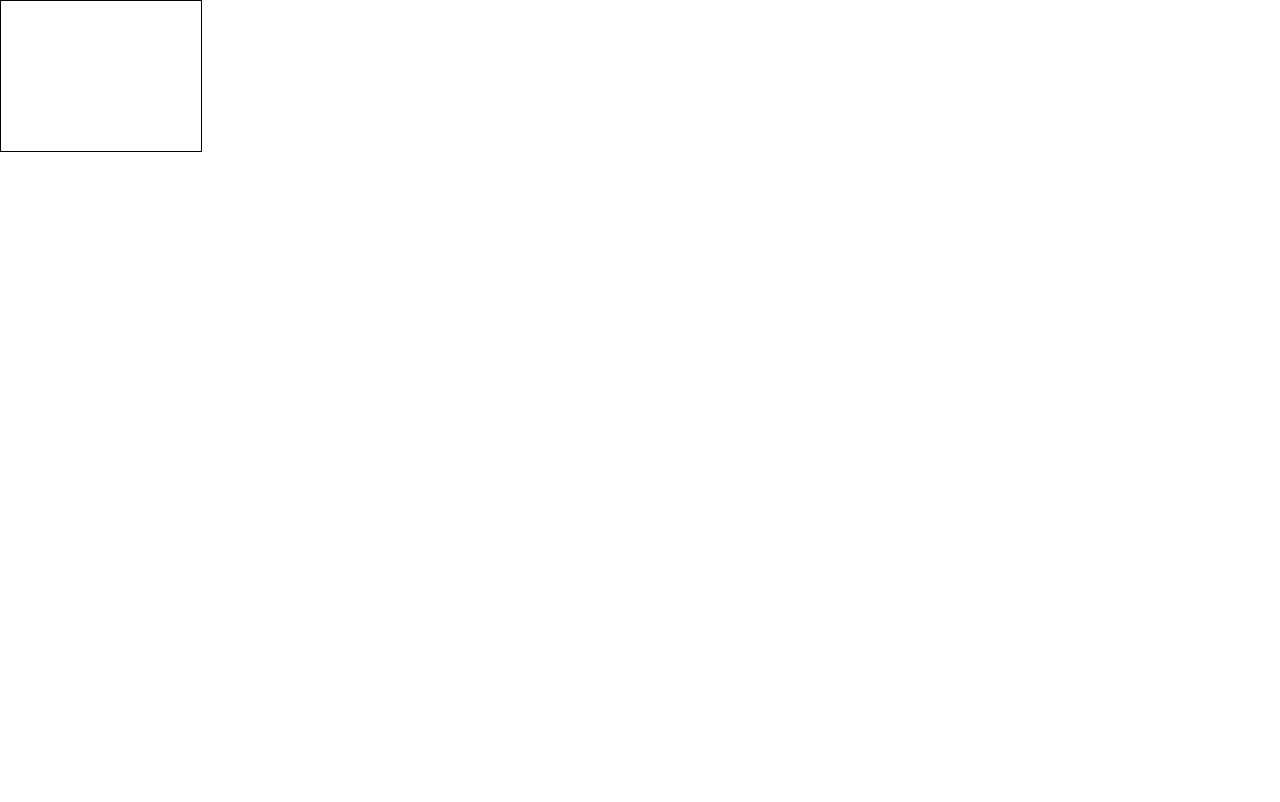
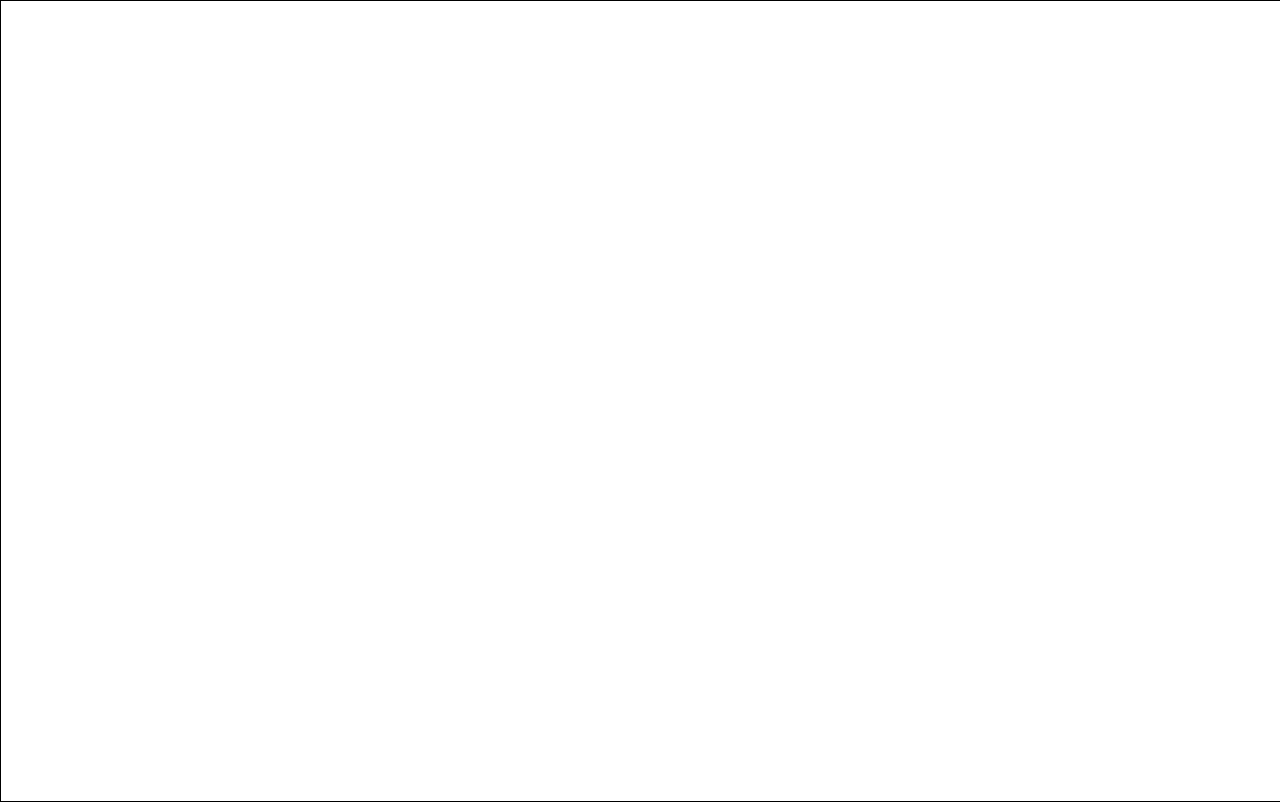
Before and after one commit to mdelarette/hex, a React (Create React App) app: page / in a window 1280 px wide. Built offline with nearby package versions, Linux system fonts and the light colour scheme.

Commit message:
no scroll bar, initial size

```diff
--- a/src/components/Canvas.tsx
+++ b/src/components/Canvas.tsx
@@ -1,8 +1,20 @@
 import React from 'react';
+import {useState, useEffect} from 'react';
 
 
 const Canvas: React.FC<{id:string, zIndex:number}> = ({id, zIndex}) => {
-    return <canvas id={id} width="200" height="150" style={{border:"1px solid #000000", position: "absolute", zIndex: zIndex}}/>
+
+    const [width, setWidth] = useState(200);
+    const [height, setHeight] = useState(150);
+
+    useEffect(() => {
+        console.log('Window initial size', window.innerWidth, window.innerHeight);
+        setWidth(window.innerWidth);
+        setHeight(window.innerHeight);
+    }, []);
+
+
+    return <canvas id={id} width={width} height={height} style={{border:"1px solid #000000", position: "absolute", zIndex: zIndex}}/>
 }
 
 
--- a/src/index.css
+++ b/src/index.css
@@ -1,13 +1,21 @@
+html,
 body {
+  width: 100%;
+  height: 100%;
   margin: 0;
-  font-family: -apple-system, BlinkMacSystemFont, 'Segoe UI', 'Roboto', 'Oxygen',
-    'Ubuntu', 'Cantarell', 'Fira Sans', 'Droid Sans', 'Helvetica Neue',
+  overflow: hidden; /*  Disable scrollbars */
+  display: block; /* No floating content on sides */
+}
+
+body {
+  font-family: -apple-system, BlinkMacSystemFont, "Segoe UI", "Roboto", "Oxygen",
+    "Ubuntu", "Cantarell", "Fira Sans", "Droid Sans", "Helvetica Neue",
     sans-serif;
   -webkit-font-smoothing: antialiased;
   -moz-osx-font-smoothing: grayscale;
 }
 
 code {
-  font-family: source-code-pro, Menlo, Monaco, Consolas, 'Courier New',
+  font-family: source-code-pro, Menlo, Monaco, Consolas, "Courier New",
     monospace;
 }
```
